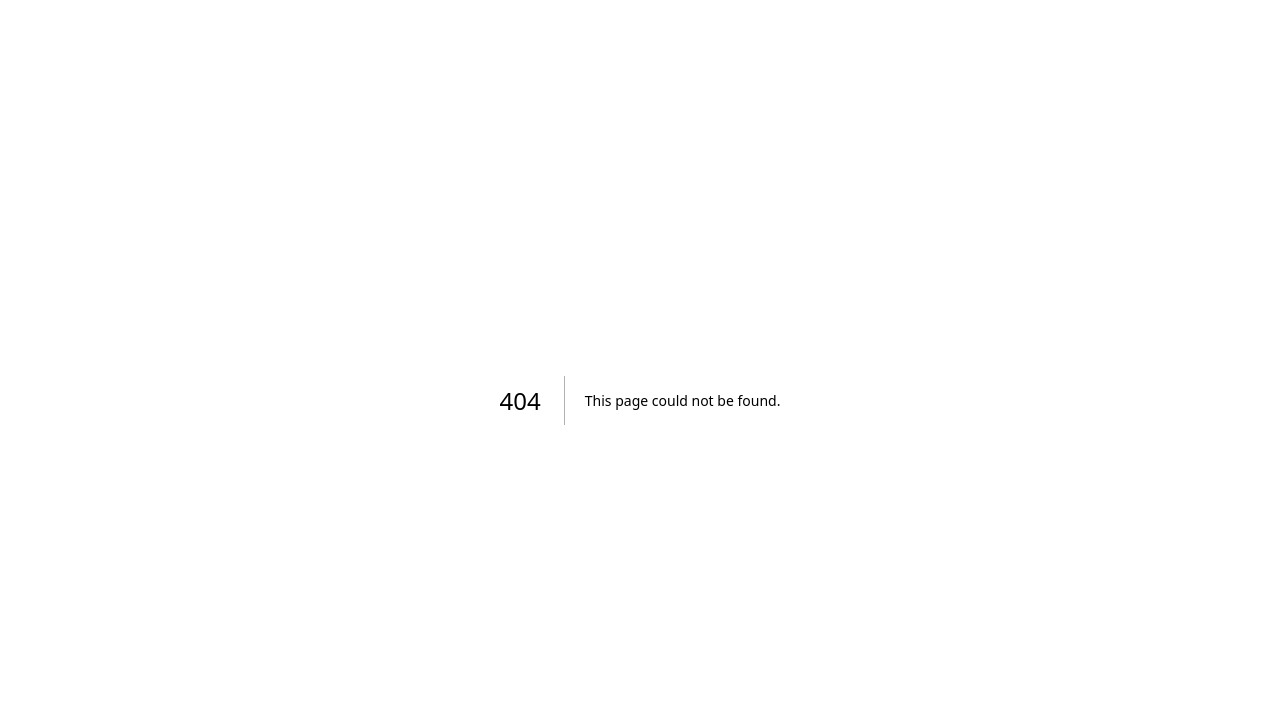
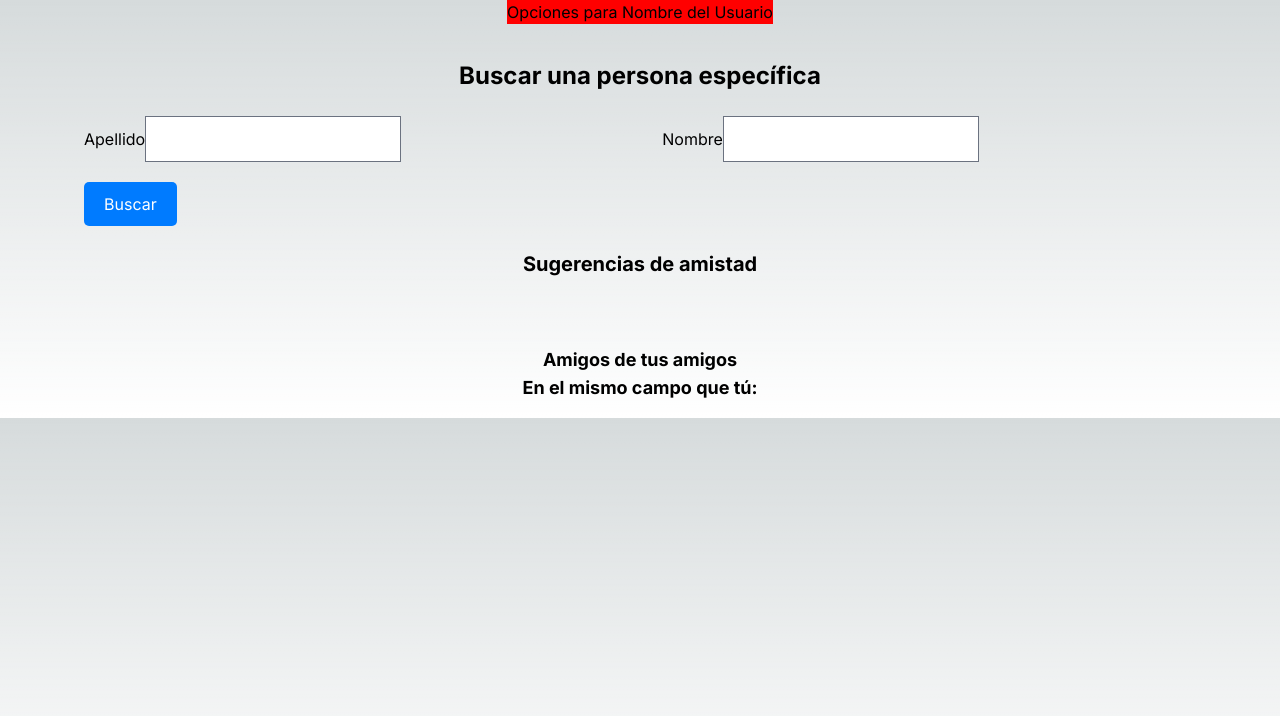
Before and after one commit to ErickMayorgaR/-BD2-Pareja11, a Next.js app in the folder Proyecto/frontend/: page /session/agregarAmigos in a window 1280 px wide. Before the commit this address had no page. Shown: the top 716 px of the page. Built offline with nearby package versions, Linux system fonts and the light colour scheme.

Commit message:
Integracion de pantallas estaticas de front

```diff
--- a/Proyecto/frontend/src/app/session/Navbar/page.js
+++ b/Proyecto/frontend/src/app/session/Navbar/page.js
@@ -68,7 +68,7 @@ const Navbar = ({ nombreUsuario = 'Usuario' }) => {
         <Link href="/session/MisAmigos">
           <p style={linkStyles}>Amigos</p>
         </Link>
-        <Link href="/session/anAmigos">
+        <Link href="/session/agregarAmigos">
           <p style={linkStyles}>Añade amigos</p>
         </Link>
         <Link href="/session/mensajes">
--- /dev/null
+++ b/Proyecto/frontend/src/app/session/agregarAmigos/page.js
@@ -0,0 +1,85 @@
+"use client";
+import React, { useState } from 'react';
+import Navbar from '../Navbar/page';
+
+const containerStyles = {
+  maxWidth: '90%', // Modificado para tener un margen del 5% a cada lado
+  margin: '0 auto',
+  padding: '20px',
+};
+
+const inputStyles = {
+  width: '48%', // Modificado para acomodar dos campos en una fila
+  padding: '10px',
+  fontSize: '16px',
+  marginBottom: '20px',
+  color: 'black',
+};
+
+const buttonStyles = {
+  padding: '10px 20px',
+  fontSize: '16px',
+  backgroundColor: '#007bff',
+  color: '#fff',
+  border: 'none',
+  borderRadius: '5px',
+  cursor: 'pointer',
+};
+
+const SearchSpecificPerson = () => {
+  const [apellido, setApellido] = useState('');
+  const [nombre, setNombre] = useState('');
+
+  const handleBuscarClick = () => {
+    console.log('Apellido:', apellido);
+    console.log('Nombre:', nombre);
+    // Aquí podrías realizar alguna acción con los valores de apellido y nombre
+  };
+
+  return (
+    <>
+      <Navbar nombreUsuario="Nombre del Usuario" />
+      <div style={containerStyles}>
+        <h1 className="text-2xl font-bold text-center mt-4 mb-6">Buscar una persona específica</h1>
+        <div style={{ display: 'flex', justifyContent: 'space-between' }}>
+          <div style={{ marginRight: '10px', width: '48%' }}>
+            <label htmlFor="apellido">Apellido</label>
+            <input
+              type="text"
+              id="apellido"
+              value={apellido}
+              onChange={(e) => setApellido(e.target.value)}
+              style={inputStyles}
+            />
+          </div>
+          <div style={{ width: '48%' }}>
+            <label htmlFor="nombre">Nombre</label>
+            <input
+              type="text"
+              id="nombre"
+              value={nombre}
+              onChange={(e) => setNombre(e.target.value)}
+              style={inputStyles}
+            />
+          </div>
+        </div>
+        <button onClick={handleBuscarClick} style={buttonStyles}>
+          Buscar
+        </button>
+        <h2 className="text-xl font-bold text-center mt-6 mb-4">Sugerencias de amistad</h2>
+        {/* Subtítulos y banners de sugerencias de amistad */}
+        {/* ... */}
+      </div>
+      <div className="text-center mt-8 mb-4">
+        <h3 className="text-lg font-bold">Amigos de tus amigos</h3>
+        {/* Banner "No tenemos amigos para ofrecerte" */}
+        {/* ... */}
+        <h3 className="text-lg font-bold">En el mismo campo que tú:</h3>
+        {/* Banner "Has completado tu perfil? Nadie coincide con tu campo de estudio" */}
+        {/* ... */}
+      </div>
+    </>
+  );
+};
+
+export default SearchSpecificPerson;
--- /dev/null
+++ b/Proyecto/frontend/src/app/session/mensajes/page.js
@@ -0,0 +1,78 @@
+"use client";
+import React, { useState } from 'react';
+
+const leftPanelStyles = {
+  width: '50%',
+  float: 'left',
+  padding: '20px',
+  boxSizing: 'border-box',
+  textAlign: 'center'
+};
+
+const rightPanelStyles = {
+  width: '50%',
+  float: 'left',
+  padding: '20px',
+  boxSizing: 'border-box',
+};
+
+const ChatPage = () => {
+  const [messages, setMessages] = useState([]);
+  const [newMessage, setNewMessage] = useState('');
+
+  const handleSendMessage = () => {
+    console.log('Mensaje enviado:', newMessage);
+    // Aquí podrías enviar el mensaje a través de una API o realizar otra acción con el mensaje
+    setMessages([...messages, { text: newMessage, sender: 'Me' }]);
+    setNewMessage(''); // Limpiar el texto después de enviar el mensaje
+  };
+
+  return (
+    <div>
+      <div style={leftPanelStyles}>
+        <h1>Mensajes</h1>
+        <h2>Usuario</h2>
+        <h3>Continue su discusión</h3>
+      </div>
+      <div style={rightPanelStyles}>
+        <div style={{ maxHeight: '400px', overflowY: 'scroll' }}>
+          {messages.map((message, index) => (
+            <div
+              key={index}
+              style={{
+                textAlign: message.sender === 'Me' ? 'right' : 'left',
+                margin: '5px 0',
+              }}
+            >
+              <div
+                style={{
+                  display: 'inline-block',
+                  padding: '8px 12px',
+                  borderRadius: '8px',
+                  backgroundColor: message.sender === 'Me' ? '#007bff' : '#eee',
+                  color: message.sender === 'Me' ? '#fff' : '#000',
+                }}
+              >
+                {message.text}
+              </div>
+            </div>
+          ))}
+        </div>
+        <div style={{ marginTop: '20px' }}>
+          <input
+            type="text"
+            value={newMessage}
+            onChange={(e) => setNewMessage(e.target.value)}
+            style={{ width: '80%', padding: '8px' }}
+            placeholder="Escribe tu mensaje..."
+          />
+          <button onClick={handleSendMessage} style={{ padding: '8px 12px', marginLeft: '10px' }}>
+            Enviar
+          </button>
+        </div>
+      </div>
+    </div>
+  );
+};
+
+export default ChatPage;
```
